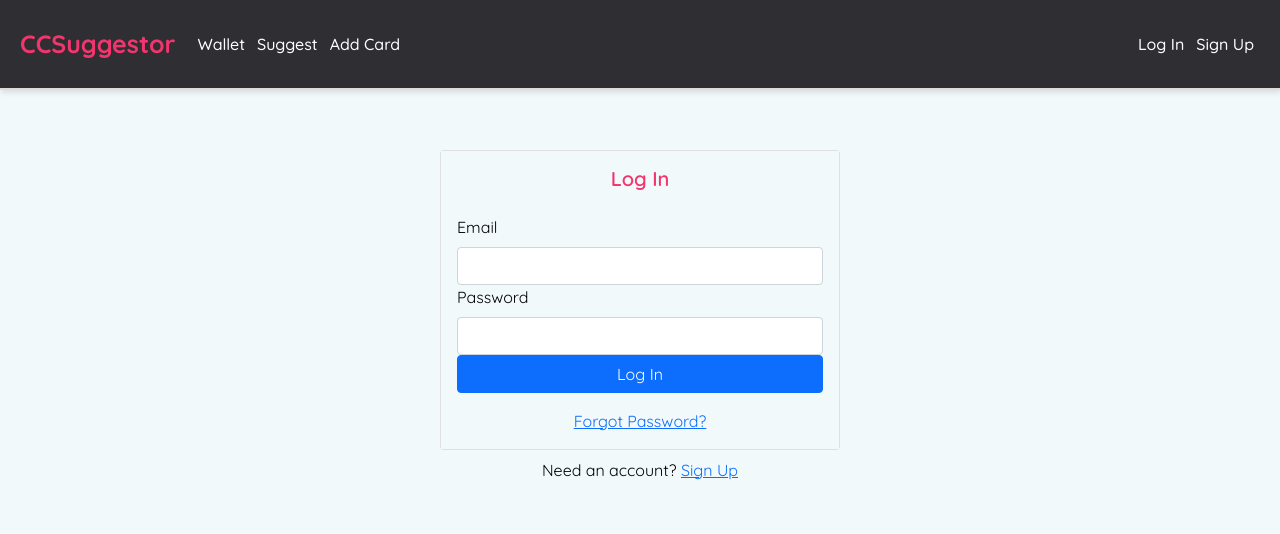
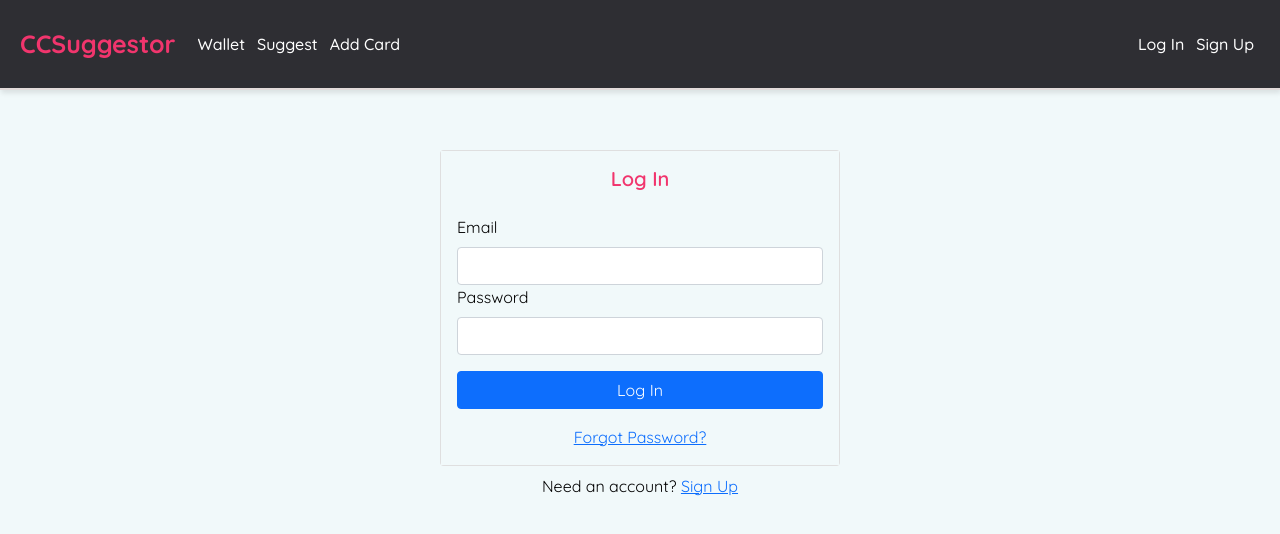
Before and after one commit to giang184/CCSuggestor, a React (Create React App) app: page /login in a window 1280 px wide. Shown: the top 534 px of the page. Built offline with nearby package versions, Linux system fonts and the light colour scheme; no server answers.

Commit message:
edit sign in/sign up styles

```diff
--- a/src/components/Login.js
+++ b/src/components/Login.js
@@ -41,7 +41,8 @@ export default function Login() {
               <Form.Label>Password</Form.Label>
               <Form.Control type="password" ref={passwordRef} required />
             </Form.Group>
-            <Button disabled={loading} className="w-100" type="submit">
+
+            <Button disabled={loading} className="w-100 mt-3" type="submit">
               Log In
             </Button>
           </Form>
--- a/src/components/Signup.js
+++ b/src/components/Signup.js
@@ -55,7 +55,7 @@ export default function Signup() {
               <Form.Label>Password Confirmation</Form.Label>
               <Form.Control type="password" ref={passwordConfirmRef} required />
             </Form.Group>
-            <Button disabled={loading} className="w-100" type="submit">
+            <Button disabled={loading} className="w-100 mt-3" type="submit">
               Sign Up
             </Button>
           </Form>
--- a/src/index.css
+++ b/src/index.css
@@ -167,3 +167,7 @@ h1 {
 .grid {
   margin-left: 20px;
 }
+
+.w-100 {
+  width: 100px;
+}
```
